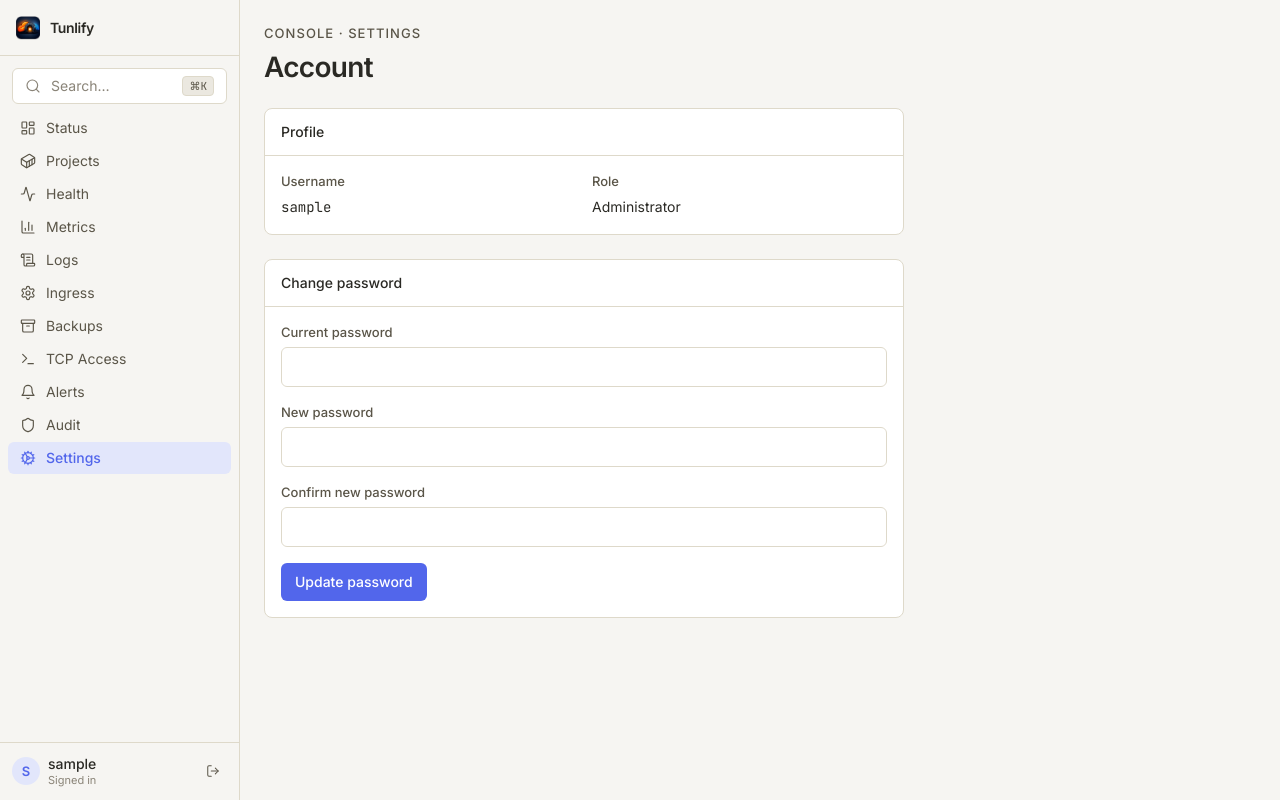
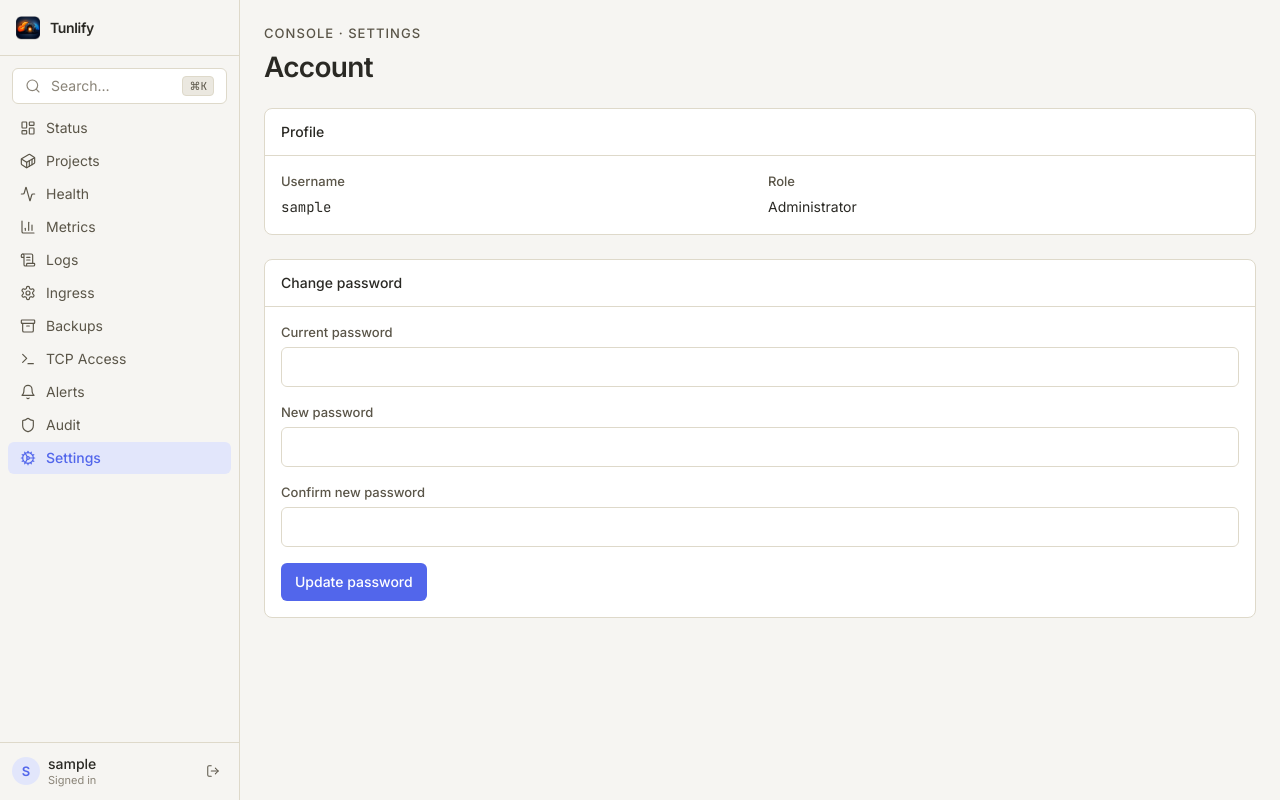
Before and after one commit to luzyver/Tunlify, a Vue app in the folder frontend/: page /settings in a window 1280 px wide. Built offline with nearby package versions, Linux system fonts and the light colour scheme; sample sign-in values are in the browser's storage.

Commit message:
style: remove max-width constraint from card sections to use full width

```diff
--- a/frontend/src/assets/main.css
+++ b/frontend/src/assets/main.css
@@ -327,7 +327,7 @@
     @apply flex-1 min-w-0 overflow-x-hidden;
   }
   .app-content-inner {
-    @apply max-w-app mx-auto px-6 py-6;
+    @apply w-full px-6 py-6;
   }
 
   .reading {
--- a/frontend/src/views/NotificationsView.vue
+++ b/frontend/src/views/NotificationsView.vue
@@ -52,7 +52,7 @@ load()
       {{ message.text }}
     </div>
 
-    <section class="card overflow-hidden max-w-[640px]">
+    <section class="card overflow-hidden">
       <div class="card-header">
         <span class="card-title">Configuration</span>
         <span class="badge" :class="form.enabled ? 'badge-success' : 'badge-neutral'">
--- a/frontend/src/views/SettingsView.vue
+++ b/frontend/src/views/SettingsView.vue
@@ -40,7 +40,7 @@ async function changePassword() {
       <h1 class="text-2xl font-semibold tracking-tight text-text">Account</h1>
     </header>
 
-    <section class="card overflow-hidden max-w-[640px]">
+    <section class="card overflow-hidden">
       <div class="card-header">
         <span class="card-title">Profile</span>
       </div>
@@ -56,7 +56,7 @@ async function changePassword() {
       </div>
     </section>
 
-    <section class="card overflow-hidden max-w-[640px]">
+    <section class="card overflow-hidden">
       <div class="card-header">
         <span class="card-title">Change password</span>
       </div>
--- a/frontend/src/views/TcpAccessView.vue
+++ b/frontend/src/views/TcpAccessView.vue
@@ -38,7 +38,7 @@ async function generate() {
 
     <div v-if="error" class="alert-danger">{{ error }}</div>
 
-    <section class="card overflow-hidden max-w-[640px]">
+    <section class="card overflow-hidden">
       <div class="card-header">
         <span class="card-title flex items-center gap-2">
           <Terminal class="w-4 h-4 text-text-muted" :stroke-width="1.75" />
@@ -75,7 +75,7 @@ async function generate() {
       </div>
     </section>
 
-    <section v-if="generated" class="card overflow-hidden max-w-[640px]">
+    <section v-if="generated" class="card overflow-hidden">
       <div class="card-header">
         <span class="card-title">Output</span>
         <button @click="copy(generated)" class="btn-secondary !py-1 !px-2.5 !text-xs">
```
